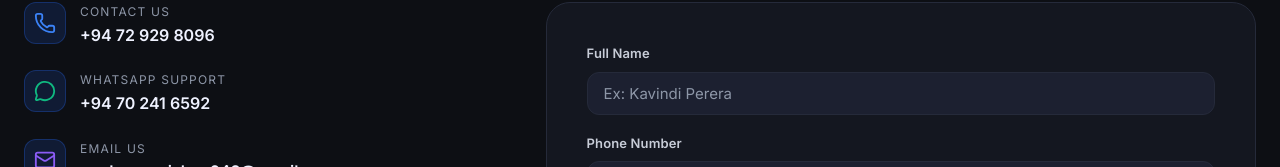
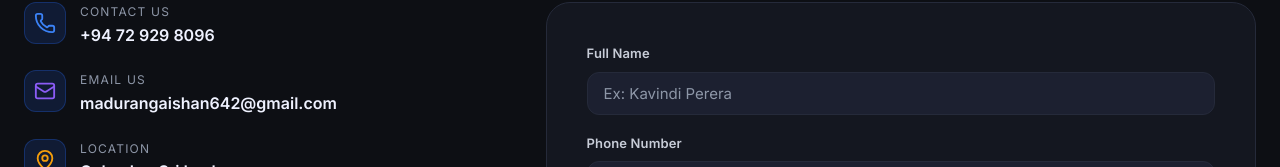
Before and after one commit to Thanuja47/MathSpark, a Next.js app: page /contact in a window 1280 px wide. Shown: the part 518-685 px from the top of the page. Built offline with nearby package versions, Linux system fonts and the light colour scheme; no server answers.

Commit message:
fix: remove WhatsApp support section from contact page

```diff
--- a/app/contact/page.js
+++ b/app/contact/page.js
@@ -1,6 +1,6 @@
 'use client';
 import { useState } from 'react';
-import { Phone, MessageCircle, Mail, MapPin } from 'lucide-react';
+import { Phone, Mail, MapPin } from 'lucide-react';
 import Header from '@/components/layout/Header';
 import Footer from '@/components/layout/Footer';
 import FloatingWidgets from '@/components/layout/FloatingWidgets';
@@ -59,20 +59,6 @@ export default function ContactPage() {
                     <div className="contact-info-label">{t('common.contactUs')}</div>
                     <div className="contact-info-value">
                       <a href={`tel:${SITE.phone}`}>{SITE.phone}</a>
-                    </div>
-                  </div>
-                </div>
-
-                <div className="contact-info-item">
-                  <div className="contact-icon" style={{ color: '#10b981', display: 'flex', alignItems: 'center', justifyContent: 'center' }}>
-                    <MessageCircle size={22} />
-                  </div>
-                  <div>
-                    <div className="contact-info-label">WhatsApp Support</div>
-                    <div className="contact-info-value">
-                      <a href={`https://wa.me/${SITE.whatsapp}`} target="_blank" rel="noreferrer">
-                        {SITE.whatsappDisplay || '+94 70 241 6592'}
-                      </a>
                     </div>
                   </div>
                 </div>
```
